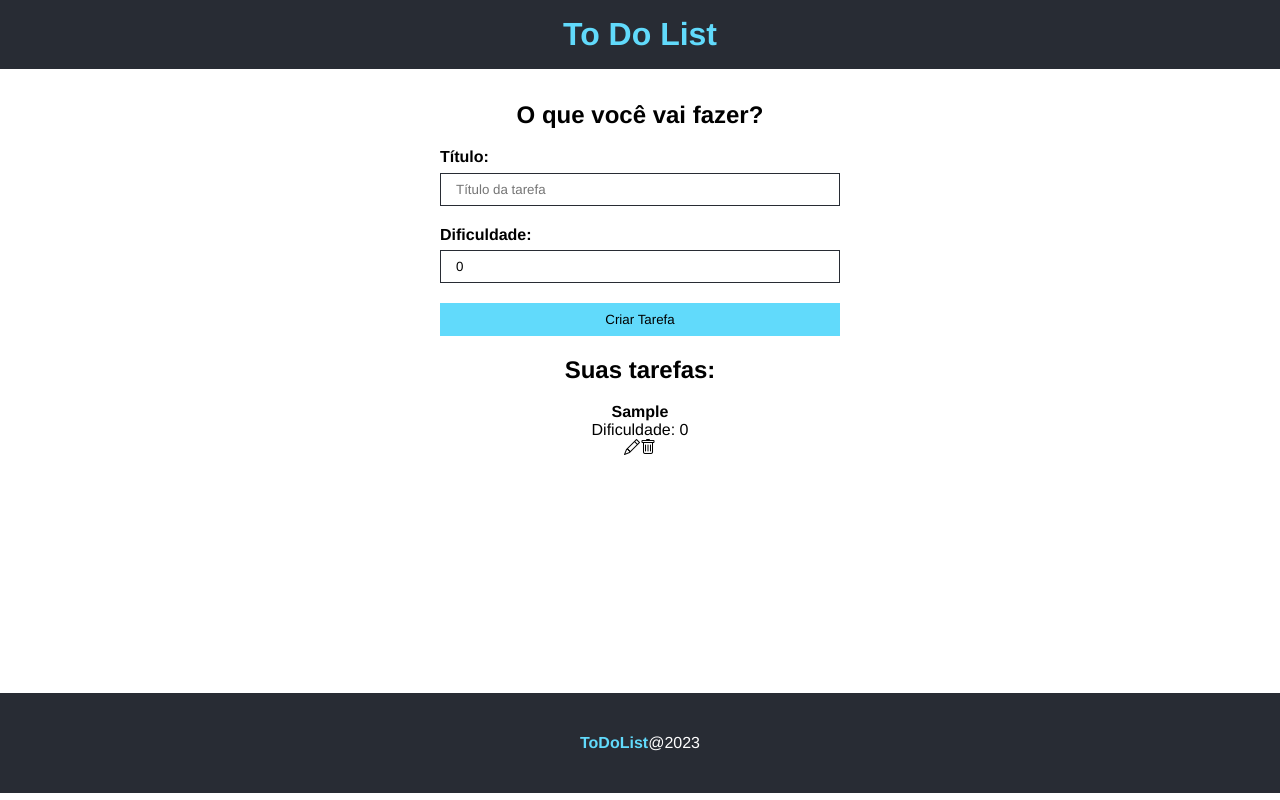
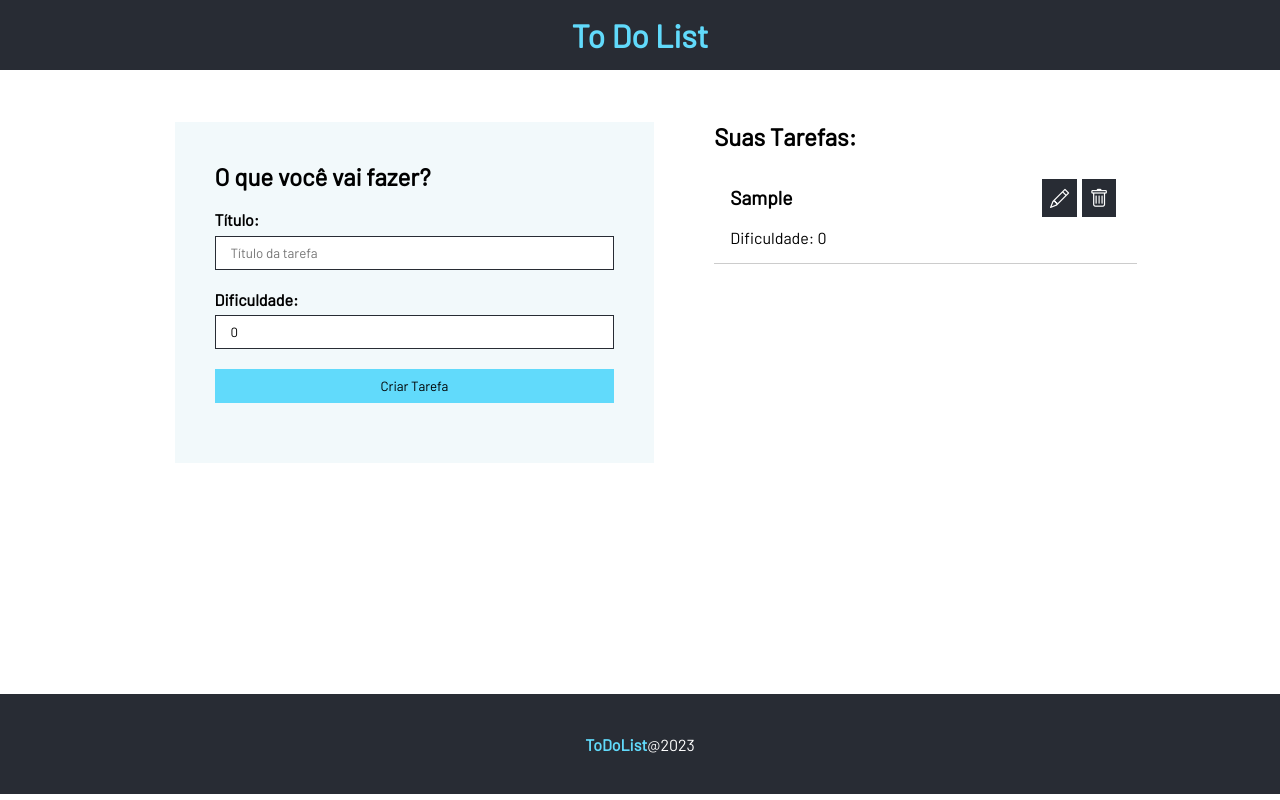
Before and after one commit to mendjoy/to_do_list, a React (Create React App) app: page / in a window 1280 px wide. Both pictures are taken after typing "Sample" into the empty fields and a click on the input "Criar Tarefa". Built offline with nearby package versions, Linux system fonts and the light colour scheme; the HTML template or start-up script is replaced by a standard one.

Commit message:
css da aplicação

```diff
--- a/public/index.html
+++ b/public/index.html
@@ -10,6 +10,9 @@
       content="Web site created using create-react-app"
     />
     <link rel="stylesheet" href="https://cdn.jsdelivr.net/npm/bootstrap-icons@1.10.3/font/bootstrap-icons.css">
+    <link rel="preconnect" href="https://fonts.googleapis.com">
+    <link rel="preconnect" href="https://fonts.gstatic.com" crossorigin>
+    <link href="https://fonts.googleapis.com/css2?family=Barlow&display=swap" rel="stylesheet">
     <title>To Do List</title>
   </head>
   <body>
--- a/src/App.module.css
+++ b/src/App.module.css
@@ -1,7 +1,19 @@
 .main{
     min-height: 70vh;
-    text-align: center;
     padding: 2em;
+    display: flex;
+    flex-direction: row;
+    justify-content: center;
+}
+
+.task_form, .task_list{
+    flex-grow: 0.3;
+    padding: 10px;
+    margin: 10px 10px;
+}
+.task_form{
+    margin-right: 30px;
+
 }
 
 .main h2{
--- a/src/App.tsx
+++ b/src/App.tsx
@@ -23,12 +23,11 @@ function App() {
 
       <Header/>
       <main className={styles.main}>
-          <div>
-            <h2>O que você vai fazer?</h2>
+          <div className={styles.task_form}>
             <TaskForm btnText="Criar Tarefa" taskList={taskList} setTaskList={setTaskList}/>
           </div>
-          <div>
-            <h2>Suas tarefas:</h2>
+          <div className={styles.task_list}>
+            <h2>Suas Tarefas:</h2>
             <TaskList taskList={taskList}/>
           </div>
       </main>
--- a/src/components/TaskForm.module.css
+++ b/src/components/TaskForm.module.css
@@ -1,8 +1,9 @@
-.form{
+.form {
     display: flex;
     flex-direction: column;
     max-width: 400px;
-    margin: 0 auto;
+    background-color: #dceef35e;
+    padding: 40px;
 }
 
 .form input{
--- a/src/components/TaskForm.tsx
+++ b/src/components/TaskForm.tsx
@@ -47,6 +47,7 @@ const TaskForm = ({btnText, taskList, setTaskList}: Props) => {
 
   return (
       <form className={styles.form} onSubmit={addTaskHandler}>
+        <h2>O que você vai fazer?</h2>
           <div className={styles.input_container}>
               <label htmlFor="title">Título:</label>
               <input type="text" name="title" placeholder="Título da tarefa" onChange={handleChange} value={title} />
--- /dev/null
+++ b/src/components/TaskList.module.css
@@ -0,0 +1,30 @@
+.task{
+    display: flex;
+    width: 100%;
+    justify-content: space-between;
+    border-bottom: 1px solid #ccc;
+    padding: 1em;
+}
+
+.details {
+    text-align: left;
+}
+
+.details h4{
+    font-size: 1.2em;
+    margin-bottom: 1em;
+}
+
+.actions i{
+    margin-right: 5px;
+    font-size: 1.2em;
+    cursor: pointer;
+    background-color: #282c34;
+    color: #ffffff;
+    padding: .4em;
+    transition: .5s;
+}
+
+.actions i:hover{
+    color: #61dafb;
+}
--- a/src/components/TaskList.tsx
+++ b/src/components/TaskList.tsx
@@ -15,15 +15,16 @@ function TaskList({taskList}: Props) {
 
   return (
    <>
+
    {taskList.length > 0 ? (
    taskList.map((task) => (
 
-    <div key={task.id}>
-      <div>
+    <div key={task.id} className={styles.task}>
+      <div className={styles.details}>
         <h4>{task.title}</h4>
         <p>Dificuldade: {task.difficulty}</p>
       </div>
-      <div>
+      <div className={styles.actions}>
         <i className="bi bi-pencil"></i>
         <i className="bi bi-trash"></i>
 
--- a/src/index.css
+++ b/src/index.css
@@ -1,7 +1,7 @@
 *{
     padding: 0;
     margin: 0;
-    font-family: Helvetica, sans-serif;
+    font-family: 'Barlow', sans-serif; ;
 }
 
 .hide{
```
Lines whose indentation alone changed are shown as unchanged.
